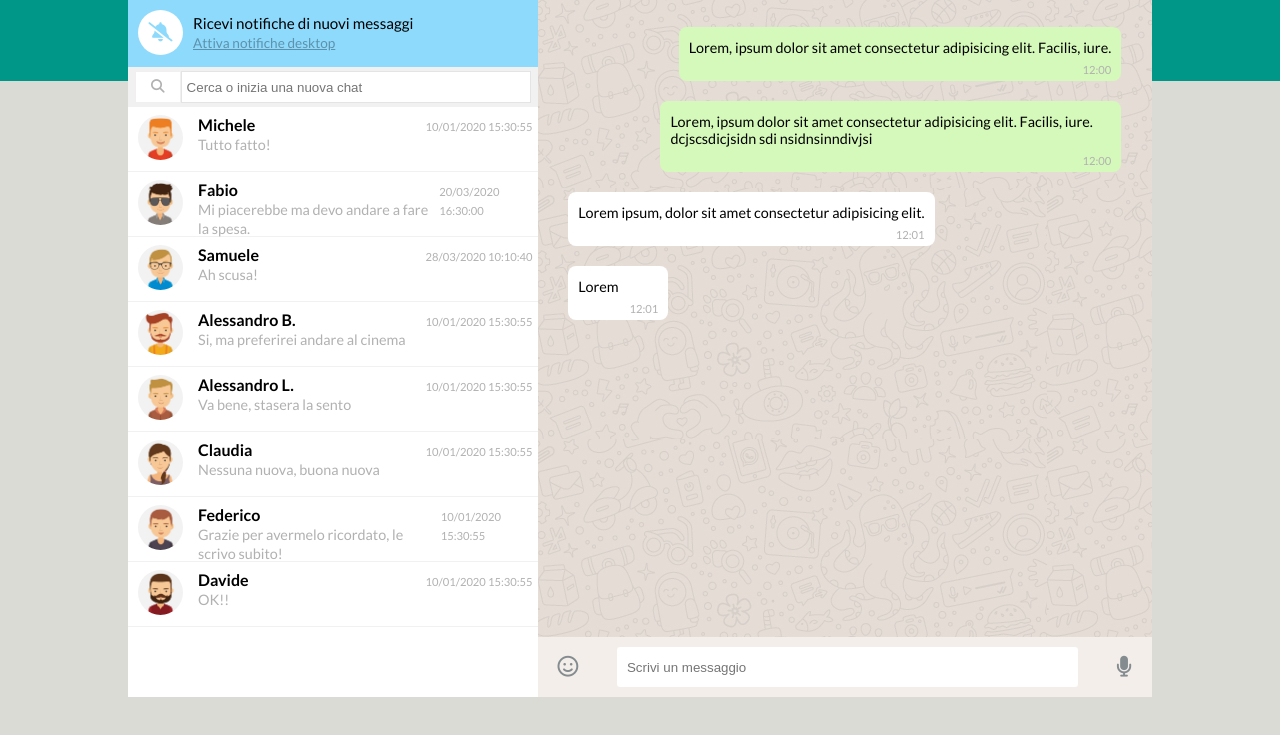
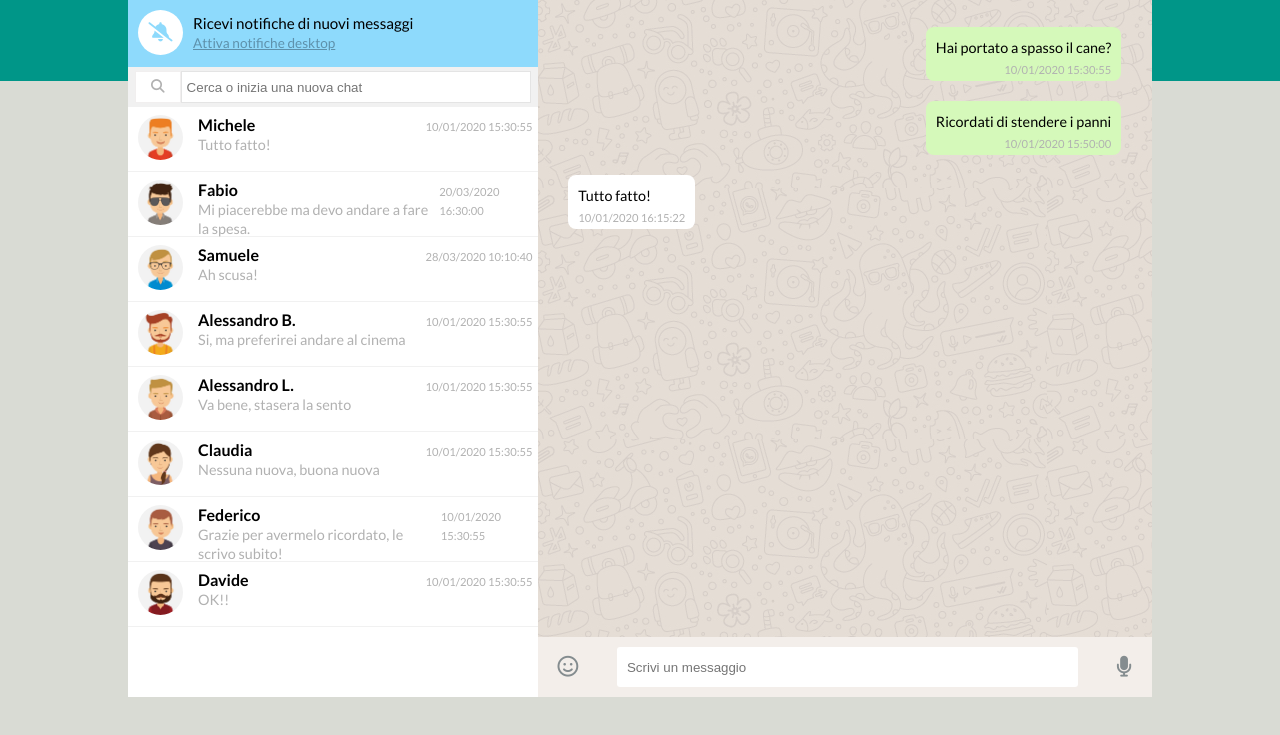
Before and after one commit to saracassandra7/-vue-boolzapp, a plain HTML site: page milestone2/index.html in a window 1280 px wide. Shown: the part 83-818 px from the top of the page. Drawn offline with nearby package versions, Linux system fonts and the light colour scheme.

Commit message:
[add] real messages in opened chat

```diff
--- a/milestone2/index.html
+++ b/milestone2/index.html
@@ -108,23 +108,13 @@
 
       <!-- chat aperta -->
       <div class="chat">
-        <div class="message message-sent">
-          <p>Lorem, ipsum dolor sit amet consectetur adipisicing elit. Facilis, iure.</p>
-          <span>12:00</span>
-        </div>
-        <div class="message message-sent">
-          <p>Lorem, ipsum dolor sit amet consectetur adipisicing elit. Facilis, iure. dcjscsdicjsidn sdi nsidnsinndivjsi</p>
-          <span>12:00</span>
+        <div v-for="messageChat in contacts[activeChat].messages"
+        class="message"
+        :class ="[messageChat.status == 'sent'? 'message-sent' : 'message-received']">
+          <p>{{messageChat.message}}</p>
+          <span>{{messageChat.date}}</span>
         </div>
 
-        <div class="message message-received">
-          <p>Lorem ipsum, dolor sit amet consectetur adipisicing elit.</p>
-          <span>12:01</span>
-        </div>
-        <div class="message message-received">
-          <p>Lorem </p>
-          <span>12:01</span>
-        </div>
 
       </div>
 
@@ -137,8 +127,6 @@
 
 
     </div>
-
-    </div>
   </div>
   <script src="script.js"></script>
 </body>
--- a/milestone2/script.js
+++ b/milestone2/script.js
@@ -166,6 +166,7 @@ createApp({
         ],
         }
       ],
+      activeChat : 0,
 
     }
   }
```
